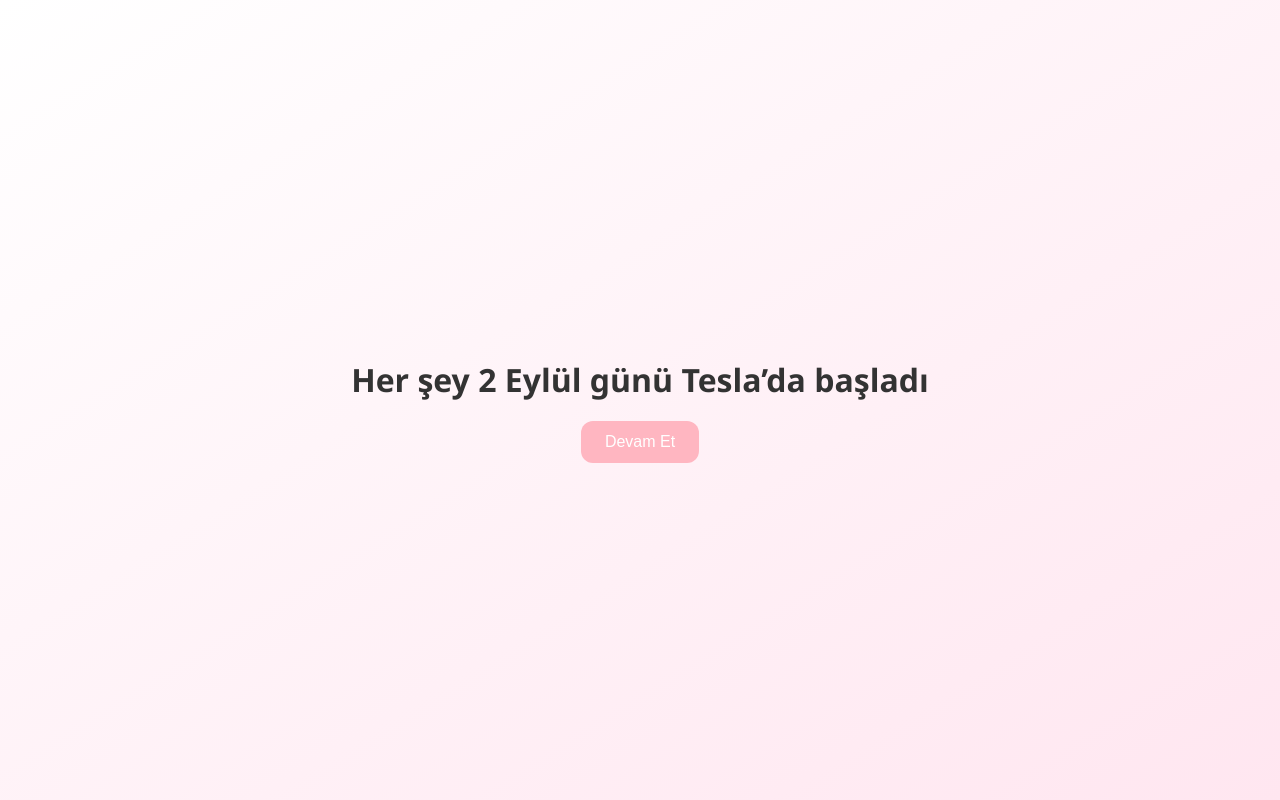
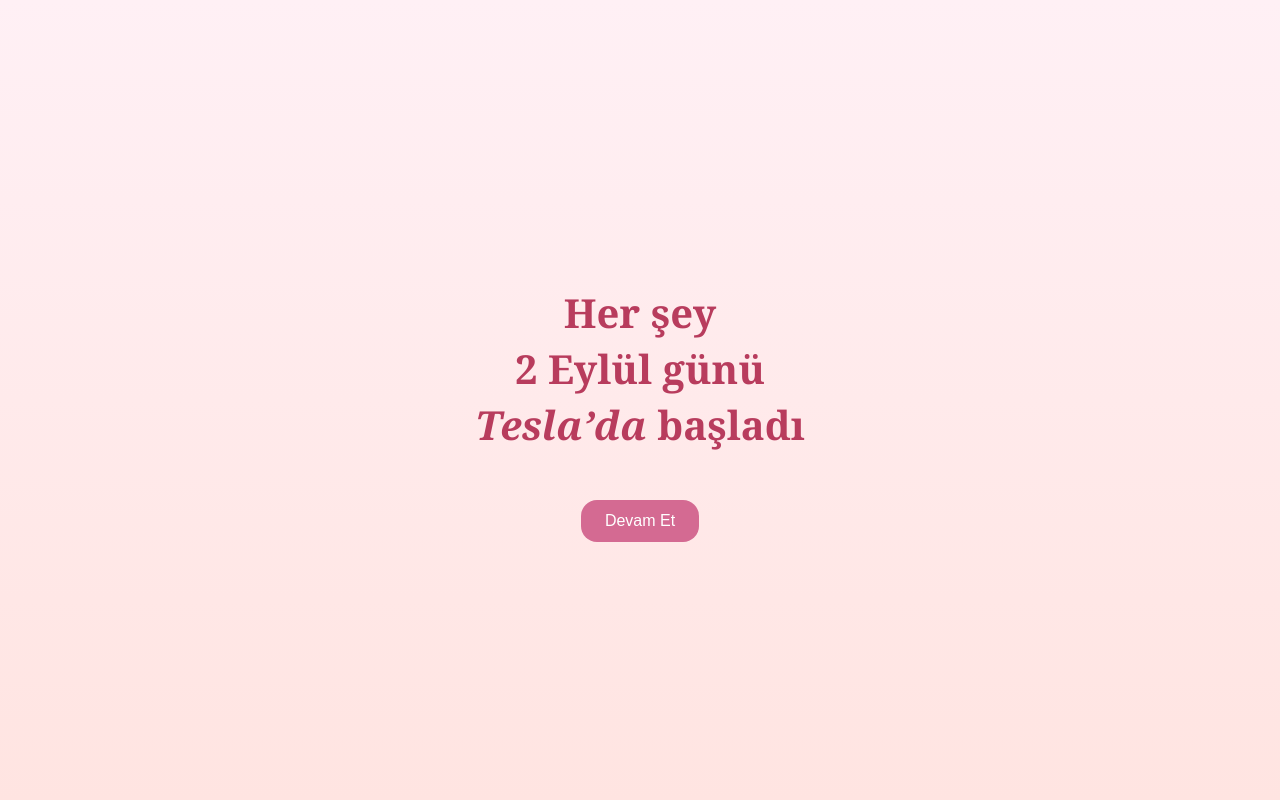
Before and after one commit to emresen19/askimizv3, a plain HTML site: page index.html in a window 1280 px wide. Drawn offline with Linux system fonts and the light colour scheme.

Commit message:
Romantik giriş ekranı eklendi

```diff
--- a/index.html
+++ b/index.html
@@ -14,9 +14,11 @@
     </audio>
 
     <!-- Giriş Ekranı -->
-    <div id="giris-ekrani" class="fullscreen center fade-in">
-        <h1>Her şey 2 Eylül günü Tesla’da başladı</h1>
-        <button onclick="girisYap()">Devam Et</button>
+    <div id="giris-ekrani" class="giris-ekran">
+        <div class="giris-icerik">
+            <h1>Her şey<br>2 Eylül günü<br><span class="tesla">Tesla’da</span> başladı</h1>
+            <button onclick="girisYap()">Devam Et</button>
+        </div>
     </div>
 
     <!-- Ana Sayfa İçeriği -->
--- a/style.css
+++ b/style.css
@@ -1,49 +1,52 @@
 
 body {
     margin: 0;
-    font-family: 'Segoe UI', sans-serif;
-    background: linear-gradient(to right, #ffe6e6, #fff);
-    color: #333;
+    font-family: 'Georgia', serif;
+    background-color: #fff0f5;
+    color: #4b2e2e;
     text-align: center;
 }
 
-.fullscreen {
+audio {
+    display: none;
+}
+
+.giris-ekran {
     position: absolute;
     top: 0; left: 0;
     width: 100%;
     height: 100vh;
+    background: linear-gradient(to bottom, #fff0f5, #ffe4e1);
     display: flex;
-    flex-direction: column;
     justify-content: center;
     align-items: center;
-    background: linear-gradient(to bottom right, #fff, #ffe6f0);
 }
 
-.center h1 {
-    font-size: 2em;
-    margin-bottom: 20px;
+.giris-icerik h1 {
+    font-size: 2.5em;
+    line-height: 1.4;
+    color: #b83c5d;
+}
+
+.giris-icerik .tesla {
+    font-weight: bold;
+    font-style: italic;
 }
 
 button {
+    margin-top: 20px;
     padding: 12px 24px;
     font-size: 16px;
-    background-color: #ffb6c1;
+    background-color: #d46a92;
     color: white;
     border: none;
-    border-radius: 12px;
+    border-radius: 16px;
     cursor: pointer;
     transition: background-color 0.3s ease;
 }
 
 button:hover {
-    background-color: #ff99aa;
-}
-
-.button-group {
-    display: flex;
-    flex-direction: column;
-    gap: 1rem;
-    margin-top: 2rem;
+    background-color: #b14e73;
 }
 
 .hidden {
@@ -58,3 +61,10 @@
     from { opacity: 0; }
     to { opacity: 1; }
 }
+
+.button-group {
+    display: flex;
+    flex-direction: column;
+    gap: 1rem;
+    margin-top: 2rem;
+}
```
